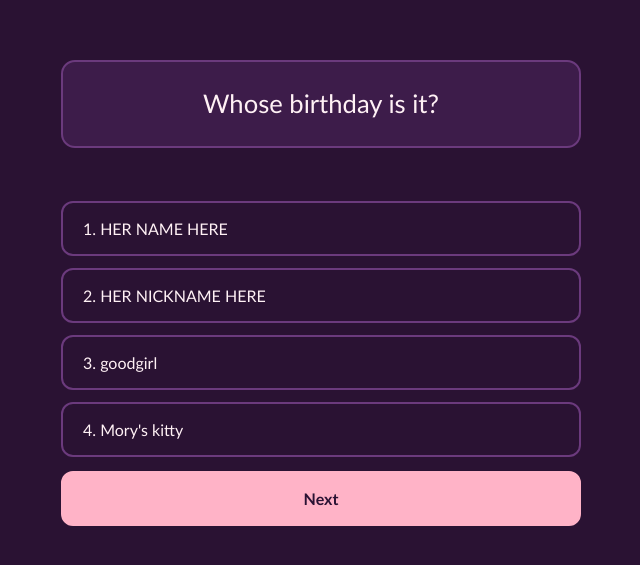
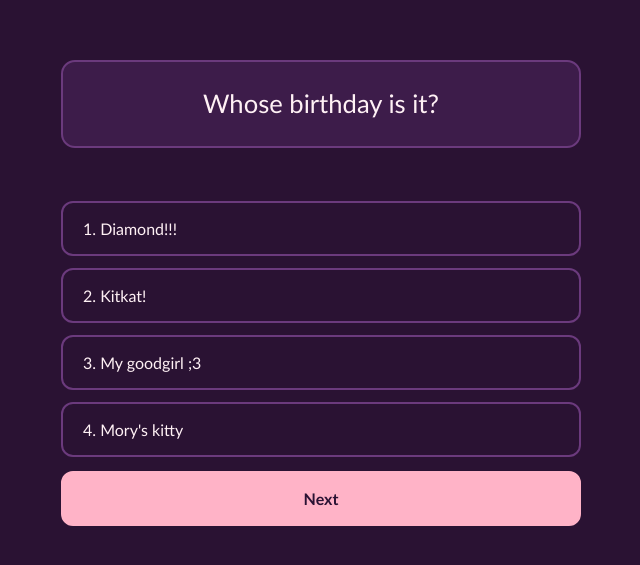
Before and after one commit to JustMory3/kitkat-, a plain HTML site: page index.html in a window 1280 px wide. Shown: the part 107-672 px from the top of the page, without its empty margins (319-959 px from the left). Drawn offline with Linux system fonts and the light colour scheme.

Commit message:
update content

```diff
--- a/index.html
+++ b/index.html
@@ -24,10 +24,10 @@
       {
         text: "Whose birthday is it?",
         options: [
-          { text: "HER NAME HERE",     reaction: "Correct, but boring. Try again." },
-          { text: "HER NICKNAME HERE", reaction: "Closer. Still not the answer I want." },
-          { text: "goodgirl",          reaction: "Hehe, getting warmer." },
-          { text: "Mory's kitty",      reaction: "There it is. Good answer.", final: true }
+          { text: "Diamond!!!",     reaction: "Correct,but you know what to choose ;)" },
+          { text: "Kitkat!", reaction: "Closer. Still not the answer I want!!" },
+          { text: "My goodgirl ;3",          reaction: "warmer...." },
+          { text: "Mory's kitty",      reaction: "There it is. good boy!! thats more like it", final: true }
         ]
       },
       {
```
